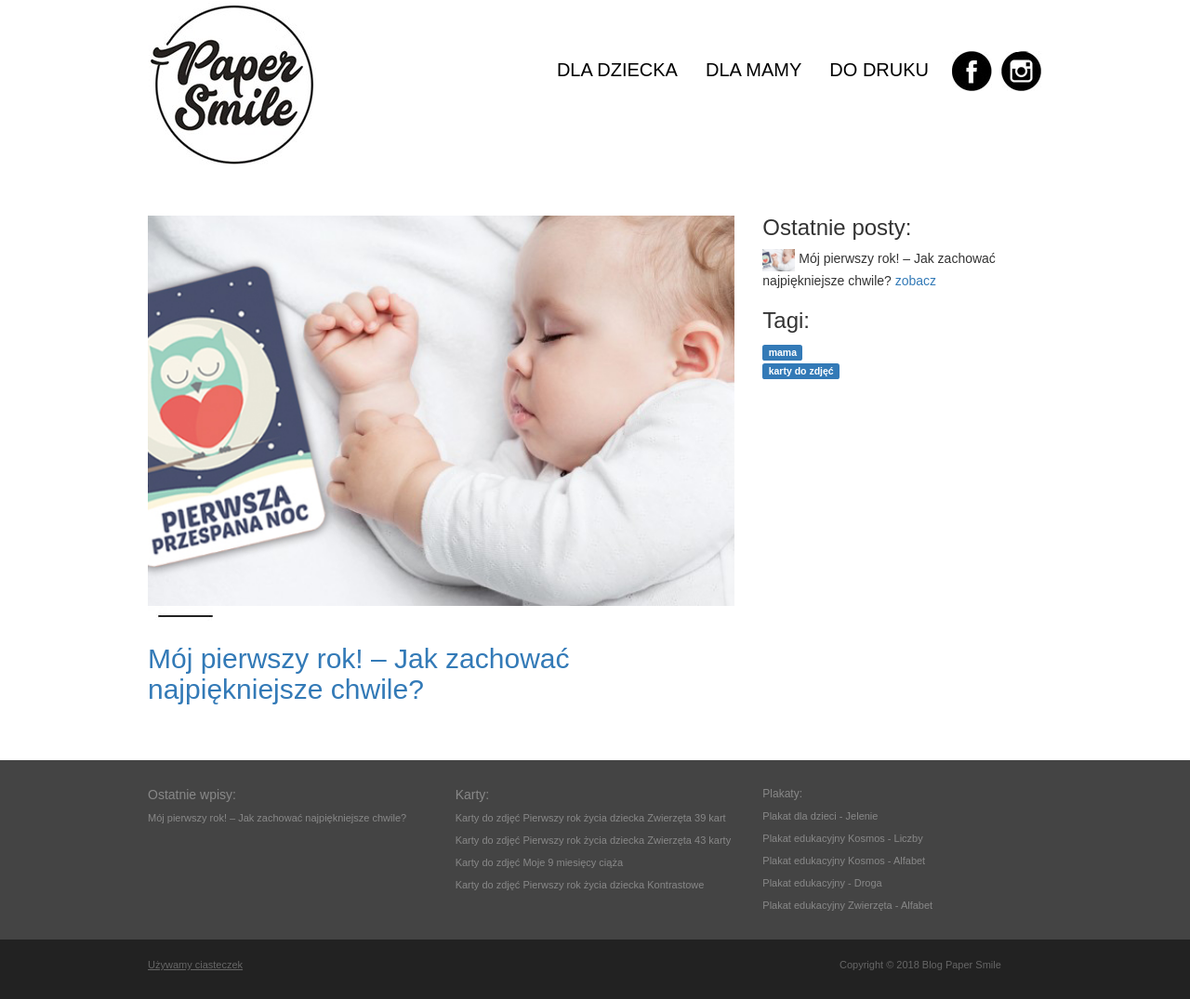
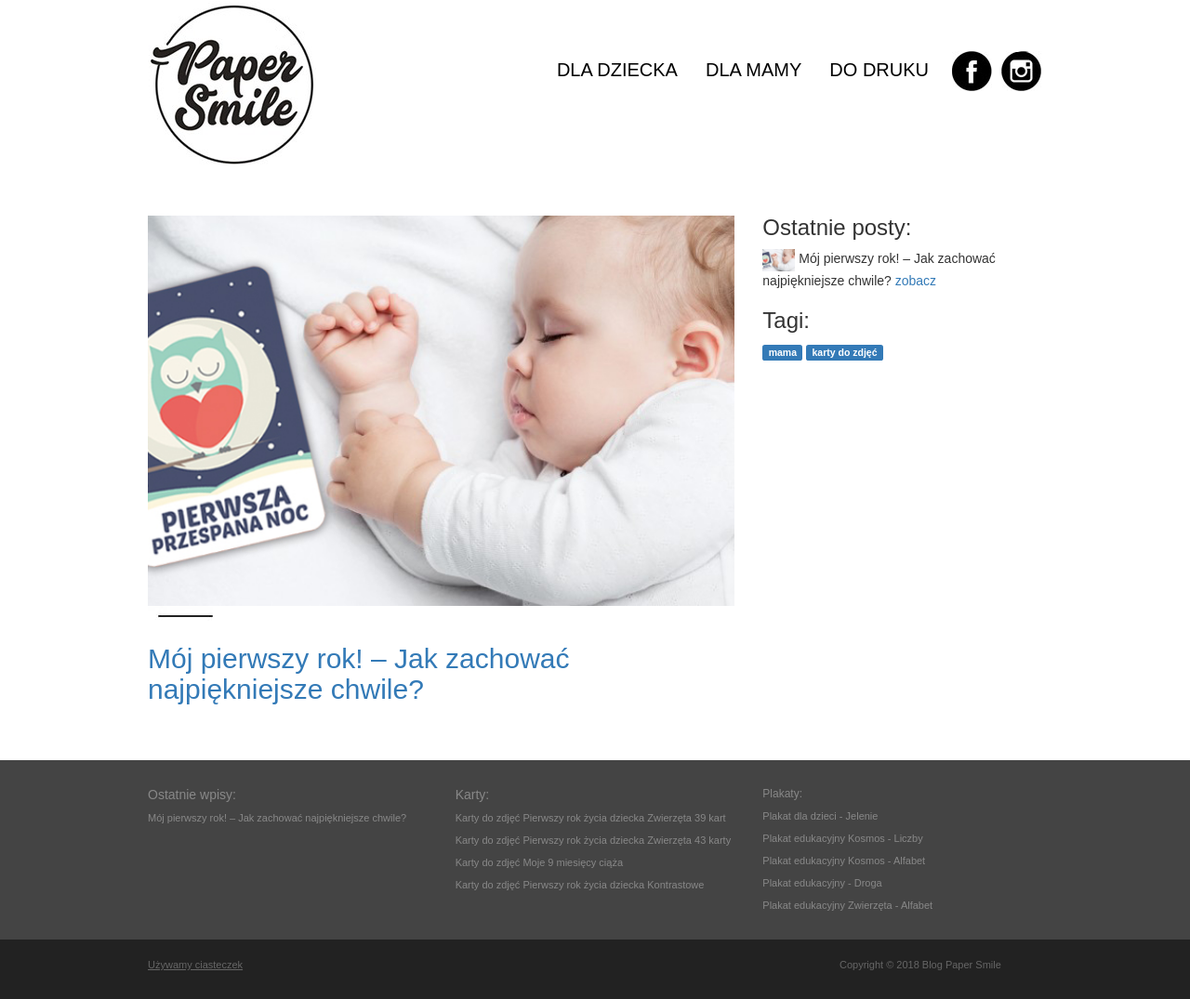
Before and after one commit to lukaszkomar/blog.papersmile.pl, a Jekyll site: the page built from index.html, in a window 1280 px wide. Shown: the whole page at 93% size. Built offline with Jekyll 4.4.1, drawn with Linux system fonts in a browser that asks for light colours; nearby versions of some CDN libraries; some web fonts are replaced.

Commit message:
cat | slugify

```diff
--- a/_includes/sidebar.html
+++ b/_includes/sidebar.html
@@ -20,12 +20,10 @@
     <h3>Tagi:</h3>
   </div>
 </div>
-{% for category in site.categories %}
 <div class="row">
   <div class="col-md-12">
-    <a href="/category/{{ category[0] }}" class="label label-primary">
-      {{ category[0] }}
-    </a>
+  {% for category in site.categories %}
+      <a href="/category/{{ category[0] | slugify}}" class="label label-primary">{{ category[0] }}</a>
+  {% endfor %}
   </div>
 </div>
-{% endfor %}
```
